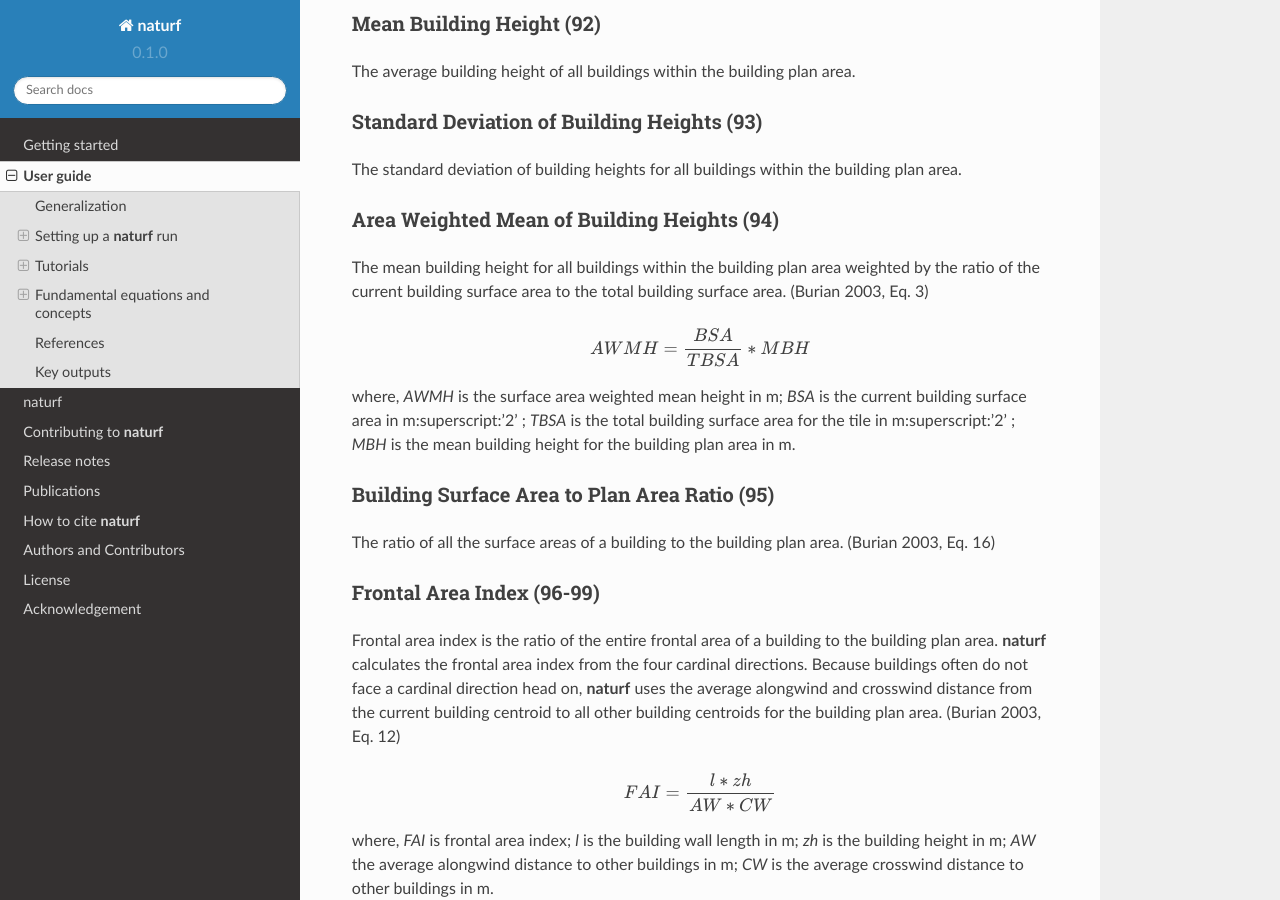
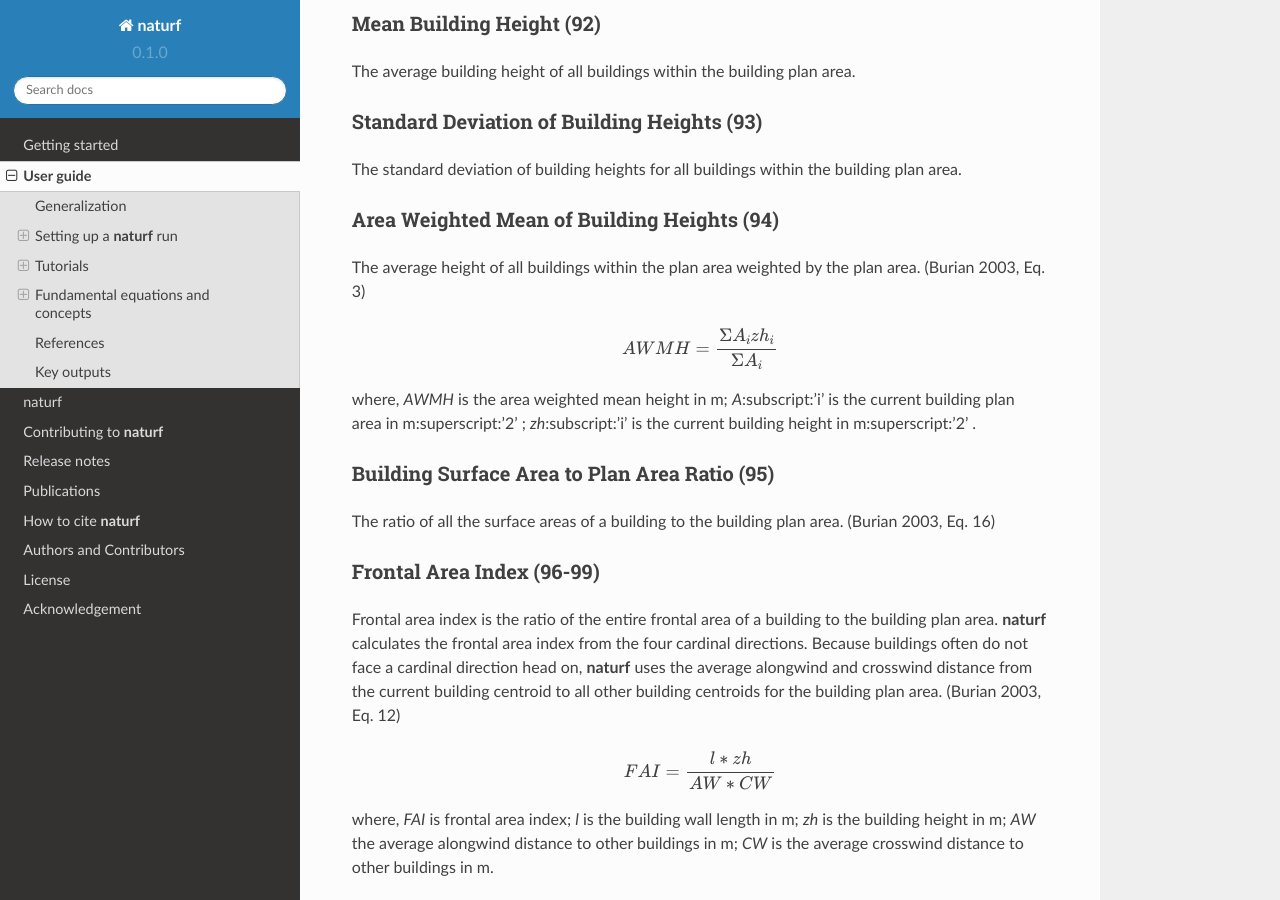
Before and after one commit to IMMM-SFA/naturf, a Sphinx documentation site: the page built from docs/source/user_guide.rst, in a window 1280 px wide and 900 px high, scrolled down 15017 px. Built offline with Sphinx 7.4.7 and the Read the Docs theme 2.0.0, drawn with Linux system fonts in a browser that asks for light colours; formulas are drawn with MathJax 3.

Commit message:
Edited definition for parameter 94

```diff
--- a/docs/source/user_guide.rst
+++ b/docs/source/user_guide.rst
@@ -550,13 +550,13 @@ The standard deviation of building heights for all buildings within the building
 Area Weighted Mean of Building Heights (94)
 ~~~~~~~~~~~~~~~~~~~~~~~~~~~~~~~~~~~~~~~~~~~~~~~~~~~
 
-The mean building height for all buildings within the building plan area weighted by the ratio of the current building surface area to the total building surface area. (Burian 2003, Eq. 3)
+The average height of all buildings within the plan area weighted by the plan area. (Burian 2003, Eq. 3)
 
 .. math::
 
-  AWMH = \frac{BSA}{TBSA} * MBH
+  AWMH = \frac{\Sigma{A_i zh_i}}{\Sigma{A_i}}
 
-where, *AWMH* is the surface area weighted mean height in m; *BSA* is the current building surface area in m\ :superscript:'2' \ ; *TBSA* is the total building surface area for the tile in m\ :superscript:'2' \ ; *MBH* is the mean building height for the building plan area in m.
+where, *AWMH* is the area weighted mean height in m; *A*\ :subscript:'i' \ is the current building plan area in m\ :superscript:'2' \ ; *zh*\ :subscript:'i' \ is the current building height in m\ :superscript:'2' \ .
 
 Building Surface Area to Plan Area Ratio (95)
 ~~~~~~~~~~~~~~~~~~~~~~~~~~~~~~~~~~~~~~~~~~~~~
```
